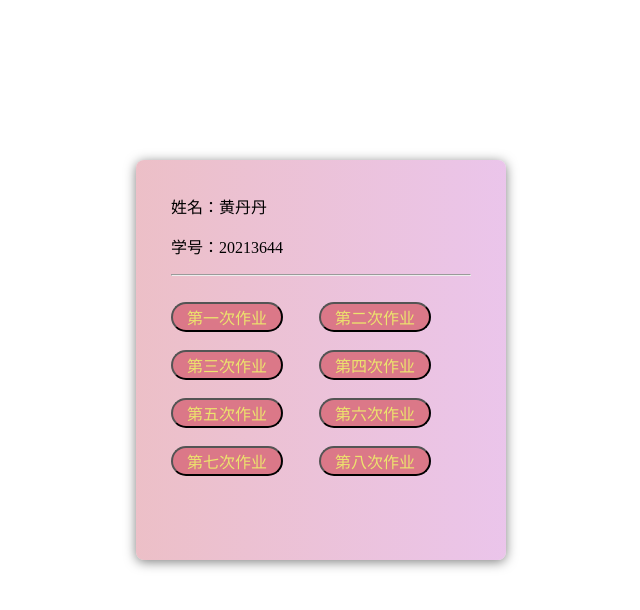
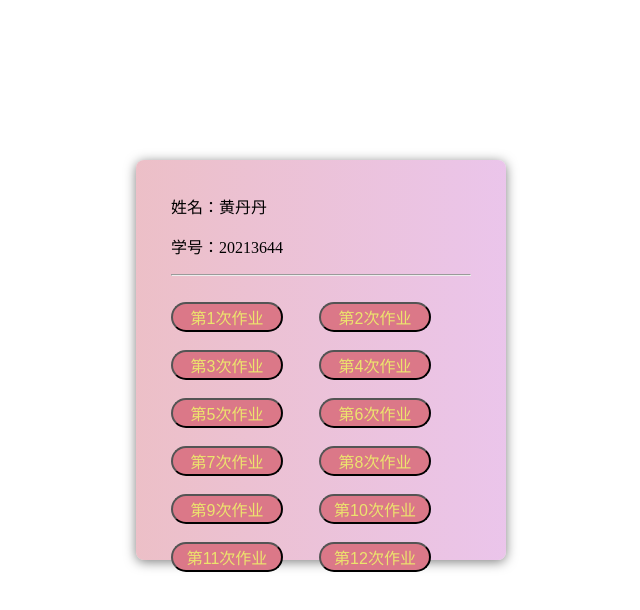
Before and after one commit to hdd1654231824/hdd1654231824.github.io, a plain HTML site: page index.html in a window 1280 px wide. Shown: the whole page, without its empty margins (304-944 px from the left). Drawn offline with Linux system fonts and the light colour scheme.

Commit message:
index.html

```diff
--- a/index.html
+++ b/index.html
@@ -54,14 +54,18 @@
                 <hr><br/>
             </div>
             <div class="box">
-                <button onclick="window.open('https://hdd1654231824.github.io/20213644-20230905.txt')">第一次作业</button>
-                <button onclick="window.open('https://hdd1654231824.github.io/20213644-20230912.html')">第二次作业</button><br/><br/>
-                <button onclick="window.open('https://hdd1654231824.github.io/20213644-20230919.html')">第三次作业</button>
-                <button onclick="window.open('https://hdd1654231824.github.io/20213644-20230926.html')">第四次作业</button><br/><br/>
-                <button onclick="window.open('https://hdd1654231824.github.io/20213644-20231010.html')">第五次作业</button>
-                <button onclick="window.open('https://hdd1654231824.github.io/20213644-20231017.html')">第六次作业</button><br/><br/>
-                <button onclick="window.open('https://hdd1654231824.github.io/20213644-20231024.html')">第七次作业</button>
-                <button onclick="window.open('https://hdd1654231824.github.io/20213644-20231031.html')">第八次作业</button><br/><br/>
+                <button onclick="window.open('https://hdd1654231824.github.io/20213644-20230905.txt')">第1次作业</button>
+                <button onclick="window.open('https://hdd1654231824.github.io/20213644-20230912.html')">第2次作业</button><br/><br/>
+                <button onclick="window.open('https://hdd1654231824.github.io/20213644-20230919.html')">第3次作业</button>
+                <button onclick="window.open('https://hdd1654231824.github.io/20213644-20230926.html')">第4次作业</button><br/><br/>
+                <button onclick="window.open('https://hdd1654231824.github.io/20213644-20231010.html')">第5次作业</button>
+                <button onclick="window.open('https://hdd1654231824.github.io/20213644-20231017.html')">第6次作业</button><br/><br/>
+                <button onclick="window.open('https://hdd1654231824.github.io/20213644-20231024.html')">第7次作业</button>
+                <button onclick="window.open('https://hdd1654231824.github.io/20213644-20231031.html')">第8次作业</button><br/><br/>
+                <button onclick="window.open('https://hdd1654231824.github.io/20213644-20231107.html')">第9次作业</button>
+                <button onclick="window.open('https://hdd1654231824.github.io/20213644-20231114.html')">第10次作业</button><br/><br/>
+                <button onclick="window.open('https://hdd1654231824.github.io/20213644-20231121.html')">第11次作业</button>
+                <button onclick="window.open('https://hdd1654231824.github.io/20213644-20231031.html')">第12次作业</button><br/><br/>
             </div>
         </form>
     </div>
```
